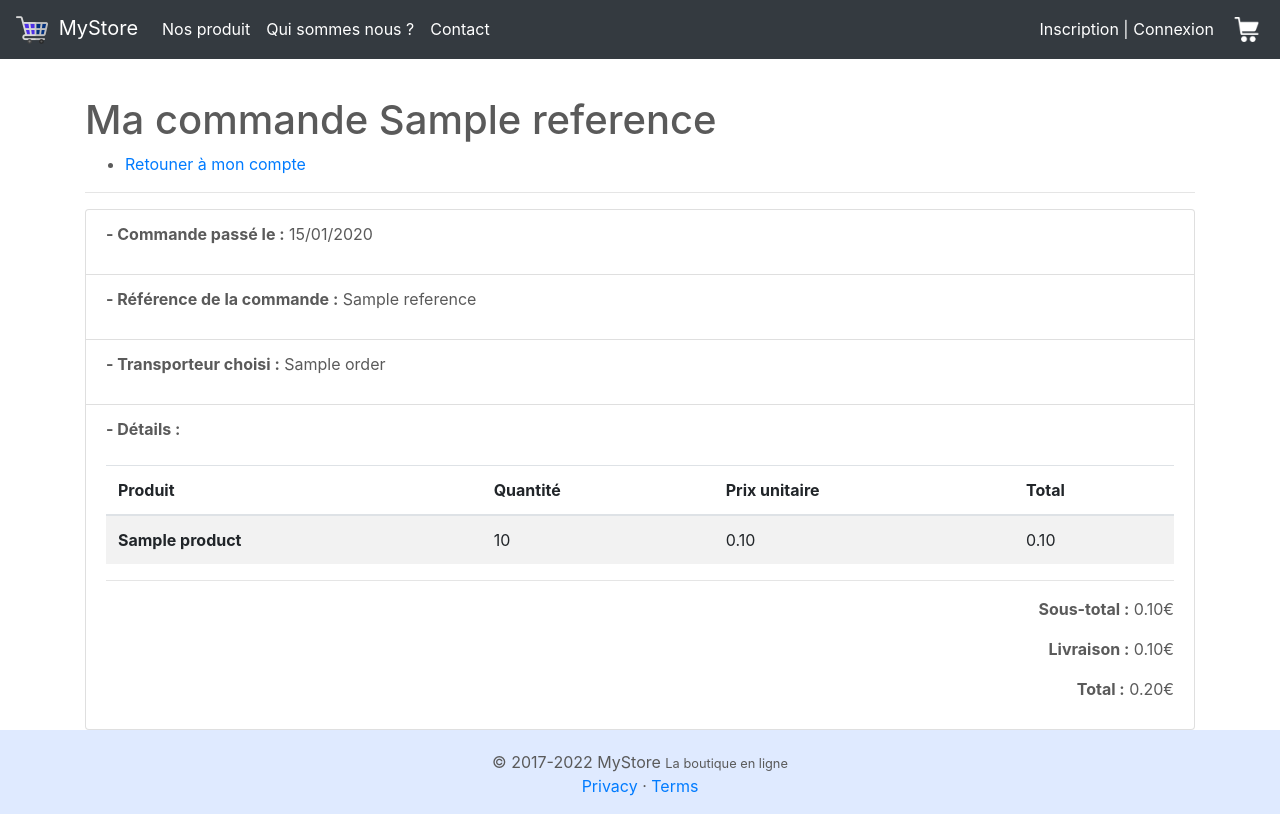
After one commit to orgus33/MyStore, a Symfony app: template templates/account/order_show.html.twig in a window 1280 px wide. The commit adds this page. Run offline with Twig, Linux system fonts and the light colour scheme; the template is opened without the code that fills it: most values are stand-ins (such as "Sample title", 1, 10 or a date in 2020); some libraries are stand-ins or nearby versions.

Commit message:
Add a view of the orders

```diff
--- a/src/Controller/OrderValidateController.php
+++ b/src/Controller/OrderValidateController.php
@@ -29,7 +29,7 @@ class OrderValidateController extends AbstractController
         }
 
 
-        if (!$order->getIsPaid() == 0) {
+        if ($order->getIsPaid() == 0) {
             $order->setIsPaid(1);
             $cart->Remove();
 
--- /dev/null
+++ b/templates/account/order_show.html.twig
@@ -0,0 +1,92 @@
+{% extends 'base.html.twig' %}
+
+{% block title %}
+	Ma commande - MyStore
+{% endblock %}
+
+{% block content %}
+	<h1>Ma commande
+		{{ order.reference }}</h1>
+
+	<ul>
+		<li>
+			<a href=" {{ path('app_account') }} ">Retouner à mon compte</a>
+		</li>
+	</ul>
+	<hr>
+	<ul class="list-group">
+		<li class="list-group-item">
+			<p>
+				<strong>- Commande passé le :</strong>
+				{{ order.createdAt|date("d/m/Y") }}
+			</p>
+		</li>
+
+		<li class="list-group-item">
+
+			<p>
+				<strong>- Référence de la commande :</strong>
+				{{ order.reference }}
+			</p>
+		</li>
+
+		<li class="list-group-item">
+
+			<p>
+				<strong>- Transporteur choisi :</strong>
+				{{ order.carrierName }}
+			</p>
+		</li>
+
+		<li class="list-group-item">
+
+			<p>
+				<strong>- Détails :</strong>
+			</p>
+
+			<table class="table table-striped mt-4">
+				<thead>
+					<tr>
+						<th scope="col">Produit</th>
+						<th scope="col">Quantité</th>
+						<th scope="col">Prix unitaire</th>
+						<th scope="col">Total</th>
+					</tr>
+				</thead>
+				<tbody>
+					{% for product in order.orderDetails %}
+
+						<tr>
+							<th>{{product.product}}</th>
+							<td>{{product.quantity}}</td>
+							<td>{{(product.price/100)|number_format(2) }}</td>
+							<td>{{(product.total/100)|number_format(2)}}</td>
+
+
+						</tr>
+					{% endfor %}
+
+				</tbody>
+
+			</table>
+			<hr>
+
+			<div class="text-right">
+				<p>
+					<strong>Sous-total :</strong>
+					{{ (order.getTotal/100)|number_format(2) }}€
+
+				</p>
+
+				<p>
+					<strong>Livraison :</strong>
+					{{ (order.carrierPrice/100)|number_format(2) }}€</p>
+
+				<p>
+					<strong>Total :</strong>
+					{{ ((order.getTotal + order.carrierPrice)/100)|number_format(2) }}€
+				</p>
+			</div>
+		</li>
+	</ul>
+{% endblock %}
--- a/templates/order_validate/index.html.twig
+++ b/templates/order_validate/index.html.twig
@@ -37,8 +37,9 @@
 
 
 	<p>
-		<strong>Pour suivre votre commande, rendez vous sur votre
-			<a href=" {{ path('app_account') }} ">compte</a>.
+		<strong>Pour suivre votre commande, rendez vous sur vos
+			<a href=" {{ path('app_account_order') }} ">commandes</a>.
+
 		</strong>
 	</p>
 
```
Also changed, not shown: src/Controller/AccountOrderController.php (+19 -2 lines), templates/account/order.html.twig (+36 -27 lines).
